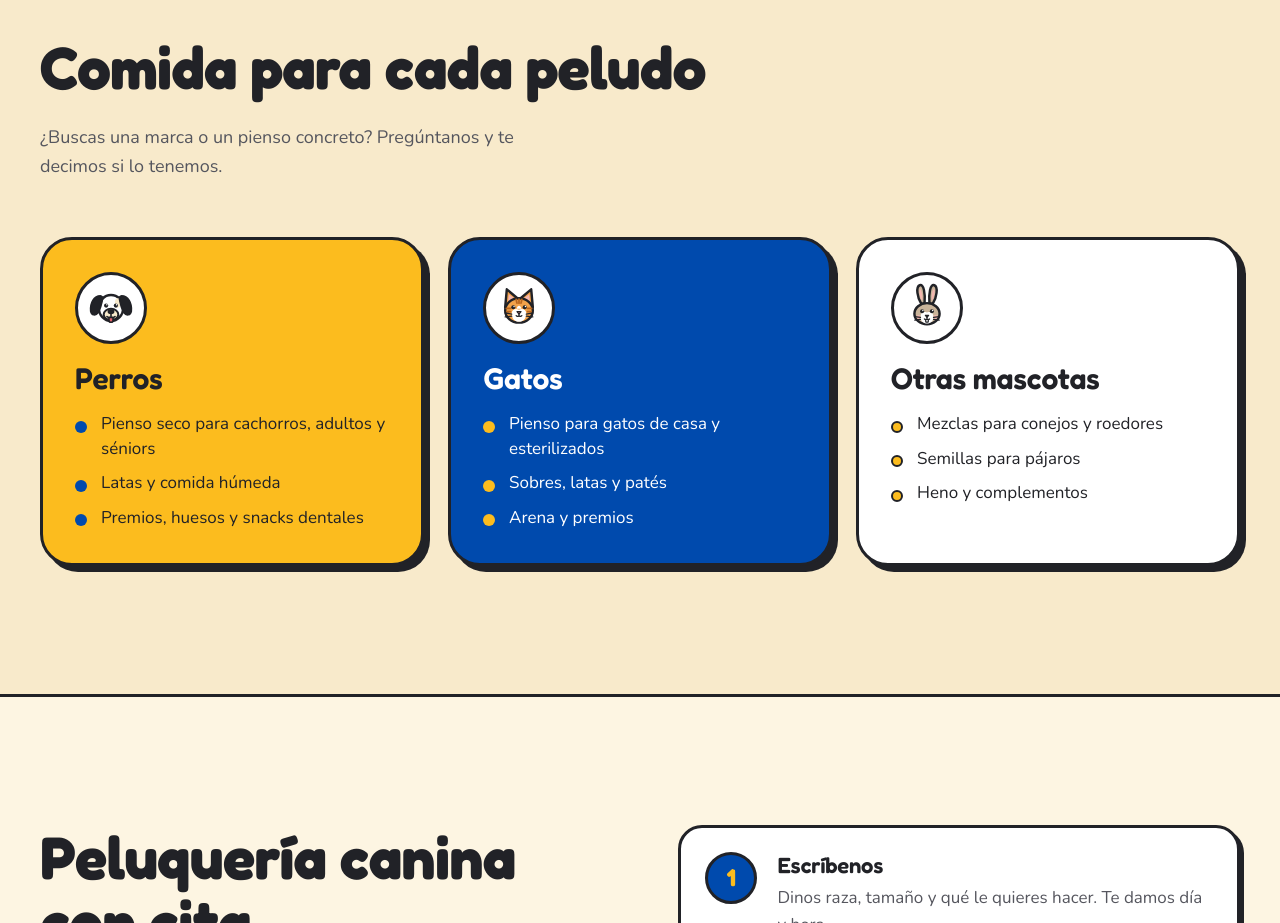
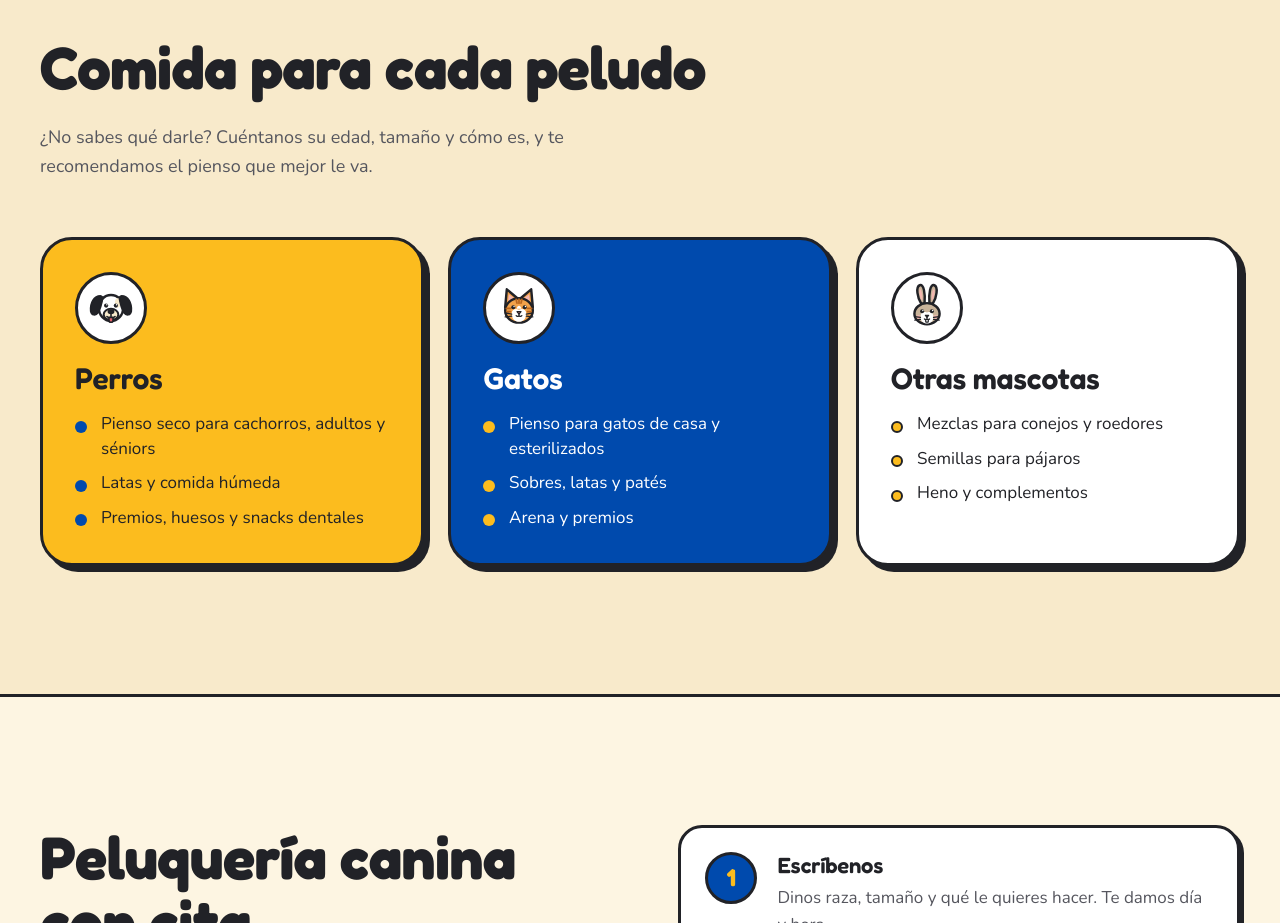
Before and after one commit to cumero/hambrientos-y-peludos, a plain HTML site: page public/index.html in a window 1280 px wide. Shown: the part 1760-2683 px from the top of the page. Drawn offline with nearby package versions, Linux system fonts and the light colour scheme.

Commit message:
copy(comida): ofrecer recomendación de pienso
Co-Authored-By: Claude Opus 5.5 <noreply@anthropic.com>

```diff
--- a/public/index.html
+++ b/public/index.html
@@ -128,7 +128,7 @@
       <div class="wrap">
         <div class="head-row">
           <h2 id="food-title">Comida para cada peludo</h2>
-          <p>¿Buscas una marca o un pienso concreto? Pregúntanos y te decimos si lo tenemos.</p>
+          <p>¿No sabes qué darle? Cuéntanos su edad, tamaño y cómo es, y te recomendamos el pienso que mejor le va.</p>
         </div>
         <div class="tiles">
           <article class="tile tile--yellow">
```
